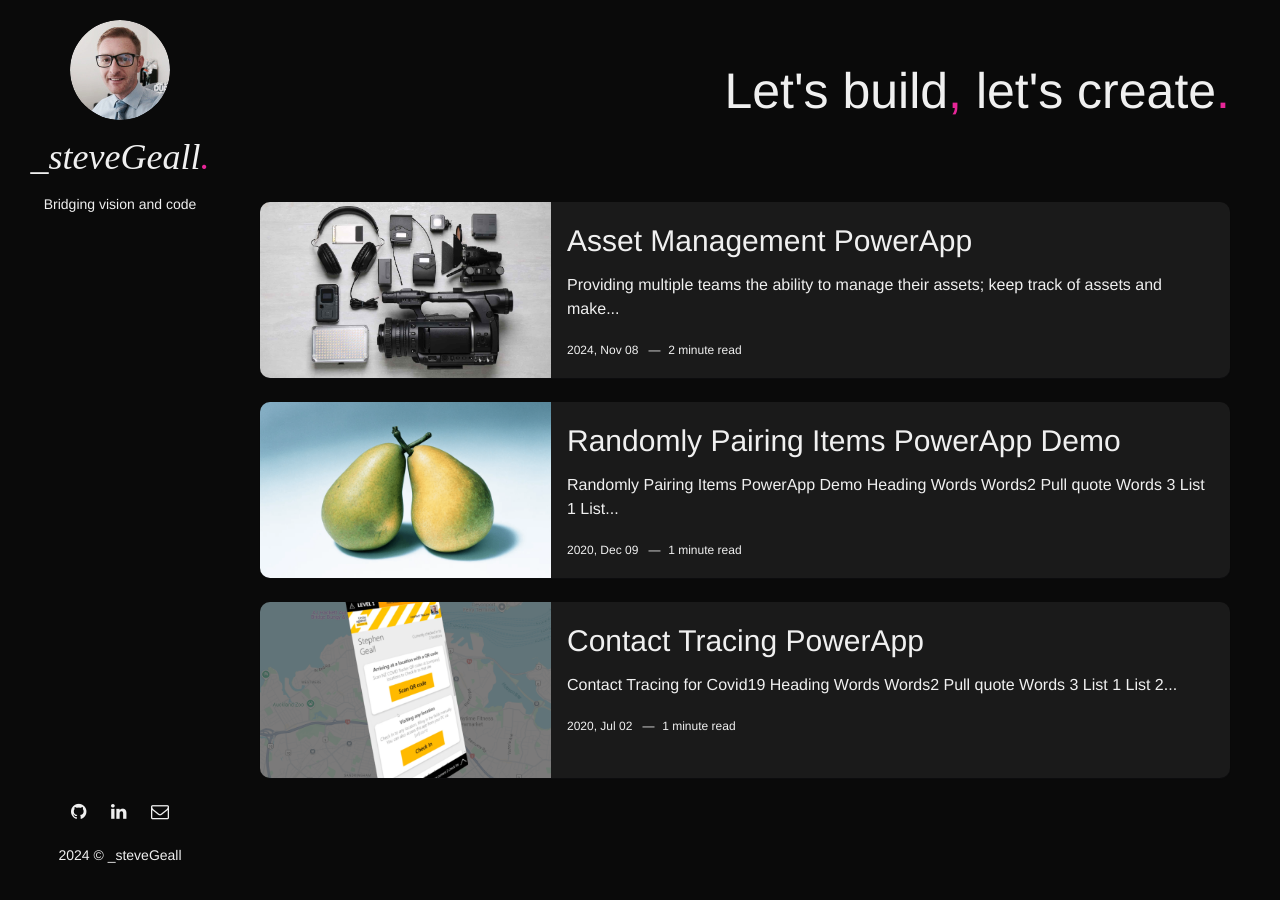
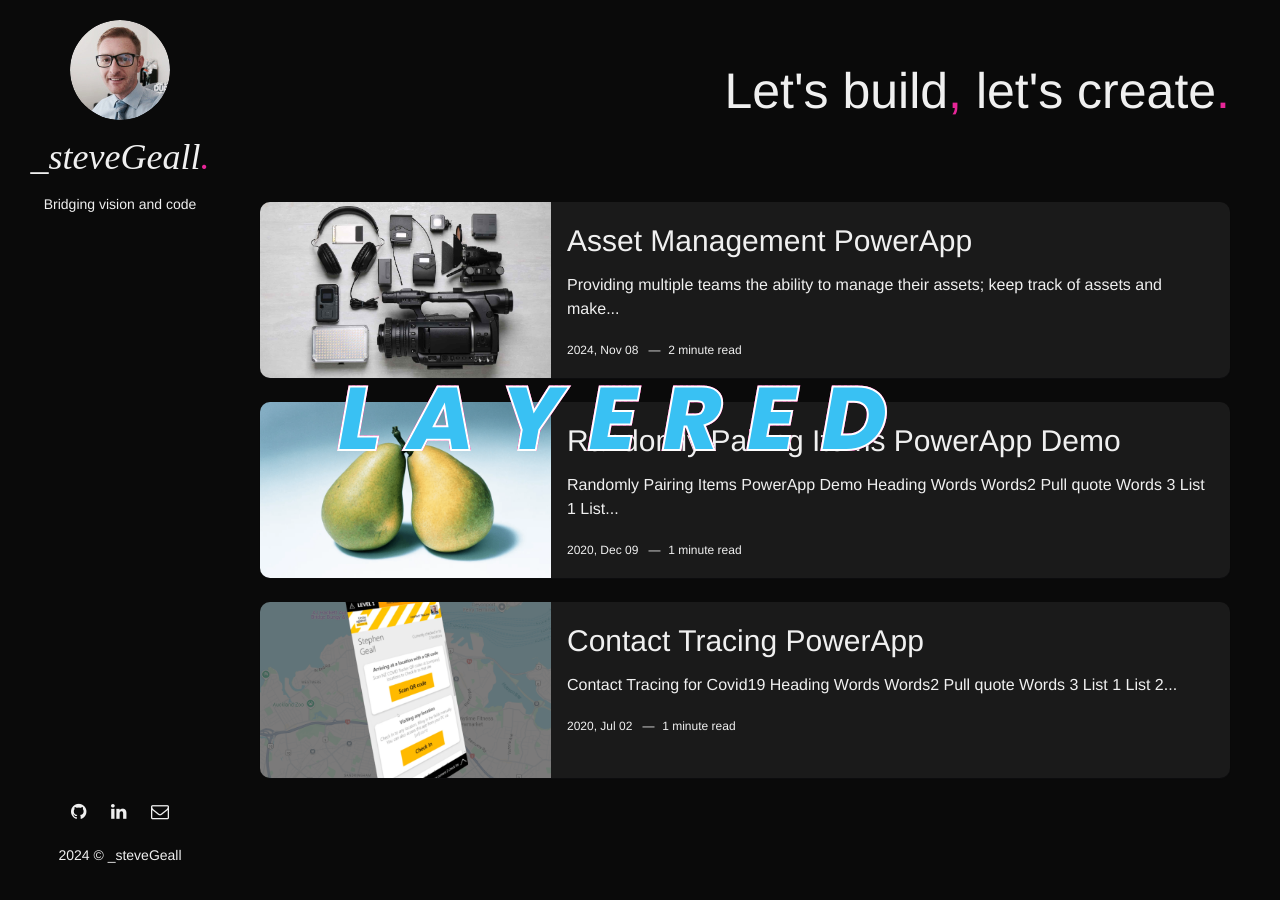
Before and after one commit to borough11/borough11.github.io, a Jekyll site: the page built from index.html, in a window 1280 px wide. Built offline with Jekyll 4.4.1, drawn with Linux system fonts in a browser that asks for light colours; nearby versions of some CDN libraries; the list of posts is cut into pages by our own code.

Commit message:
modified:   _includes/head.html 	modified:   _layouts/main.html 	modified:   assets/css/main.css

```diff
--- a/_includes/head.html
+++ b/_includes/head.html
@@ -81,6 +81,7 @@
 	<meta name="apple-mobile-web-app-status-bar-style" content="#263959">
 	<!-- Google Fonts -->
 	<link href="https://fonts.googleapis.com/css?family=PT+Serif:400,700|Lato:300,400,700&display=swap" rel="stylesheet">
+  <link href="https://fonts.googleapis.com/css2?family=Poppins:ital,wght@1,800&amp;display=swap" rel="stylesheet">
 	<!-- Font Awesome -->
 	<link rel="stylesheet" href="{{ "/assets/fonts/font-awesome/css/font-awesome.min.css" | prepend: site.baseurl }}">
 	<!-- Styles -->
--- a/_layouts/main.html
+++ b/_layouts/main.html
@@ -44,6 +44,10 @@ layout: default
 <header>
   <div class="main-headingSteve">
     <h1><span id="headerSteve">Let's build<font color="#e72698">,</font> let's create<font color="#e72698">.</font></span></h1>
+    <div id="topheading">
+      <span data-text="layered">LAYERED</span>
+    </div>
+
   </div>
 </header>
 
--- a/assets/css/main.css
+++ b/assets/css/main.css
@@ -1502,3 +1502,53 @@ header {
   font-size: 50px;
   text-align: right;
 }
+
+#topheading span{
+  position: absolute;
+  transform: translate(-50%,-50%);
+  top: 50%;
+  left: 50%;
+  font-family: 'Poppins',sans-serif;
+  text-transform: uppercase;
+  font-size: 90px;
+  letter-spacing: 25px;
+  color: #08b2f0;
+  cursor: pointer;
+}
+#topheading span:before{
+  content: attr(data-text);
+  position: absolute;
+  top: 0;
+  left: 0;
+  color: transparent;
+  background-image:
+   repeating-linear-gradient(
+      135deg,
+      transparent 0,
+      transparent 2px,
+      #ed0a8b 2px,
+      #ed0a8b 4px
+  );
+  -webkit-background-clip: text;
+      background-clip: text;
+  z-index: -1;
+  -webkit-text-stroke: 2px #ed0a8b;
+  transition: 0.5s;
+}
+#topheading span:hover:before{
+  top: 0.1em;
+  left: 0.1em;
+}
+#topheading span:after{
+  content: attr(data-text);
+  position: absolute;
+  top: 0;
+  left: 0;
+  color: rgba(255,255,255,0.2);
+  -webkit-text-stroke: 2px #ffffff;
+  transition: 0.5s;
+}
+#topheading span:hover:after{
+  top: -0.1em;
+  left: -0.1em;
+}
```
